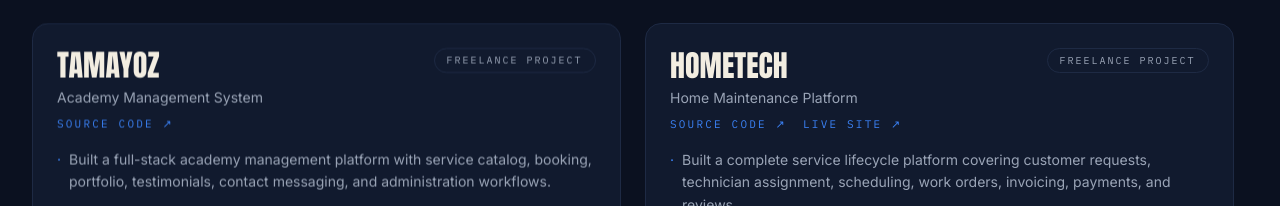
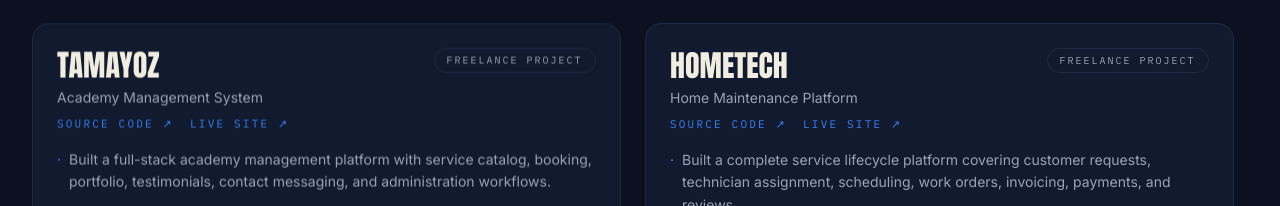
Before and after one commit to ixtalaat/portofilo, a Next.js app: page / in a window 1280 px wide. Shown: the part 3611-3817 px from the top of the page. Built offline with nearby package versions, Linux system fonts and the light colour scheme.

Commit message:
feat: add Tamayoz live site link

```diff
--- a/src/data/cv.ts
+++ b/src/data/cv.ts
@@ -158,7 +158,10 @@ export const projects: Project[] = [
     subtitle: "Academy Management System",
     kind: "Freelance Project",
     stack: ["C#", "ASP.NET Core MVC", "EF Core", "SQL Server", "ASP.NET Identity", "Docker"],
-    links: [{ label: "Source Code", href: "https://github.com/ixtalaat/Tamayoz" }],
+    links: [
+      { label: "Source Code", href: "https://github.com/ixtalaat/Tamayoz" },
+      { label: "Live Site", href: "https://tamayoz.runasp.net/" },
+    ],
     bullets: [
       "Built a full-stack academy management platform with service catalog, booking, portfolio, testimonials, contact messaging, and administration workflows.",
       "Implemented role-based administration, database modeling and seeding, security headers, response compression, health checks, and Docker deployment.",
```
